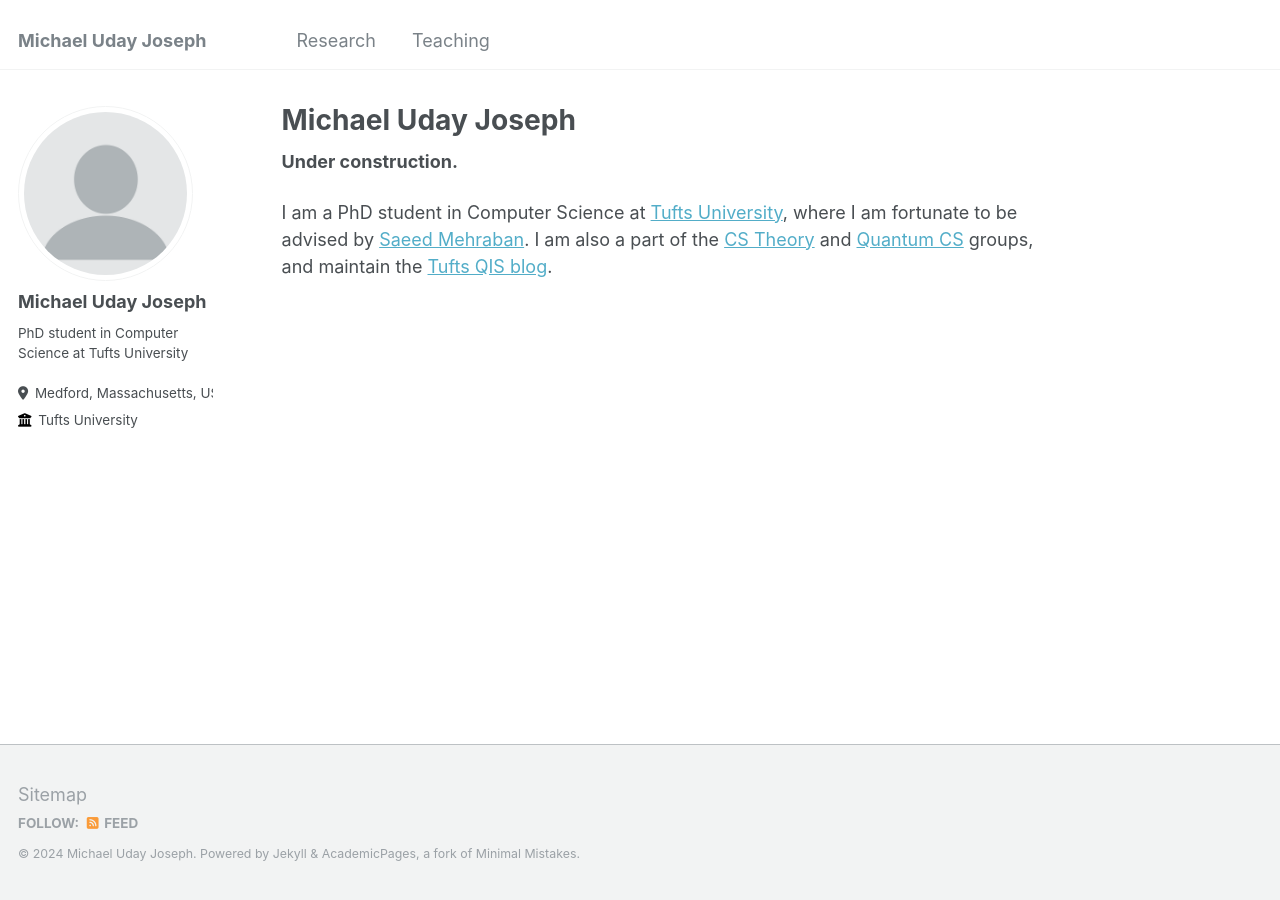
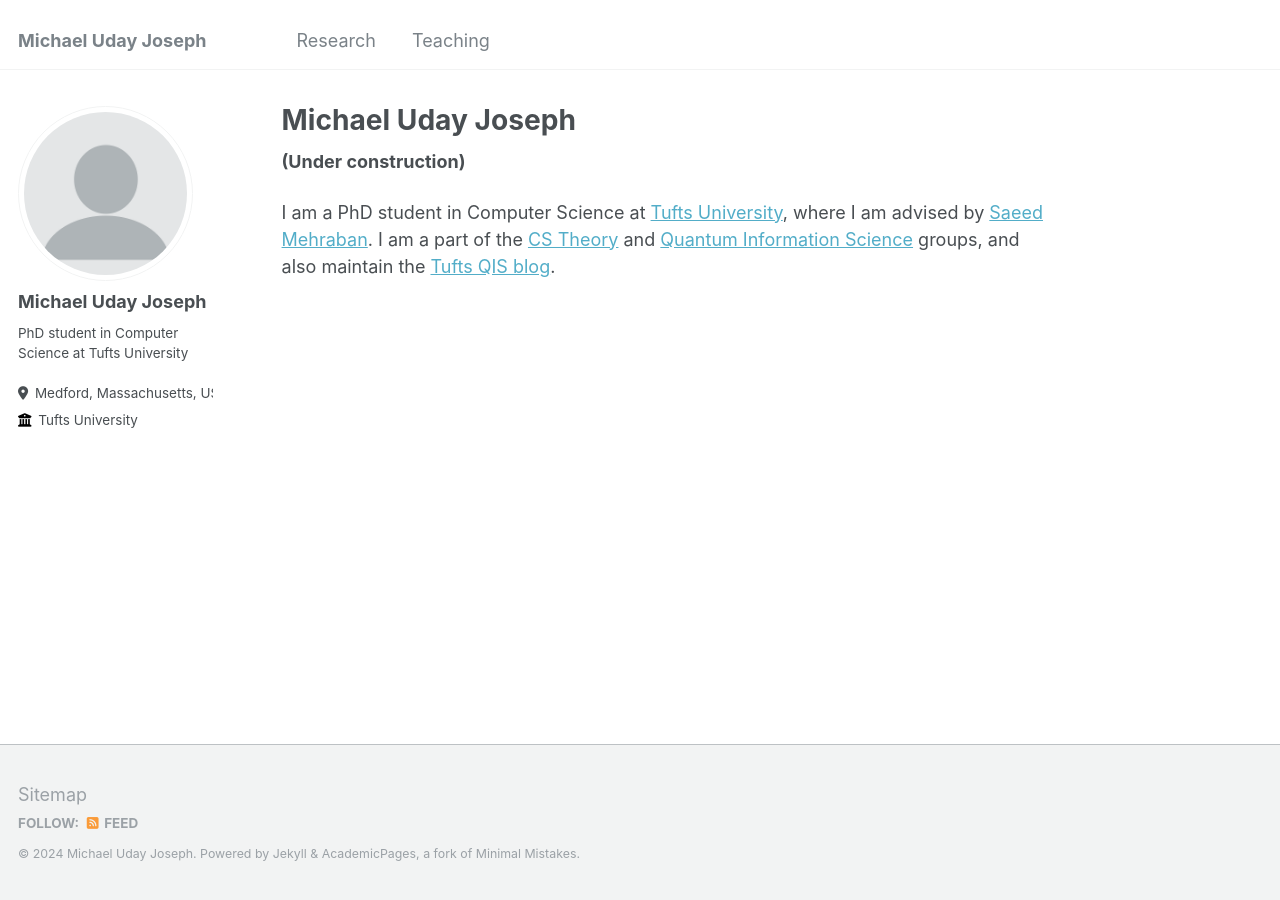
Before and after one commit to michaeludayjoseph/michaeludayjoseph.github.io, a Jekyll site: the page built from _pages/about.md, in a window 1280 px wide. Built offline with Jekyll 4.4.1, drawn with Linux system fonts in a browser that asks for light colours.

Commit message:
Update about.md

```diff
--- a/_pages/about.md
+++ b/_pages/about.md
@@ -7,6 +7,6 @@ redirect_from:
   - /about.html
 ---
 
-**Under construction.**
+**(Under construction)**
 
-I am a PhD student in Computer Science at [Tufts University](https://engineering.tufts.edu/cs/), where I am fortunate to be advised by [Saeed Mehraban](https://sites.google.com/view/saeedmehraban/about). I am also a part of the [CS Theory](https://cs-theory.cs.tufts.edu/) and [Quantum CS]() groups, and maintain the [Tufts QIS blog](https://tuftsqis.wordpress.com/).
+I am a PhD student in Computer Science at [Tufts University](https://engineering.tufts.edu/cs/), where I am advised by [Saeed Mehraban](https://sites.google.com/view/saeedmehraban/about). I am a part of the [CS Theory](https://cs-theory.cs.tufts.edu/) and [Quantum Information Science]() groups, and also maintain the [Tufts QIS blog](https://tuftsqis.wordpress.com/).
```
